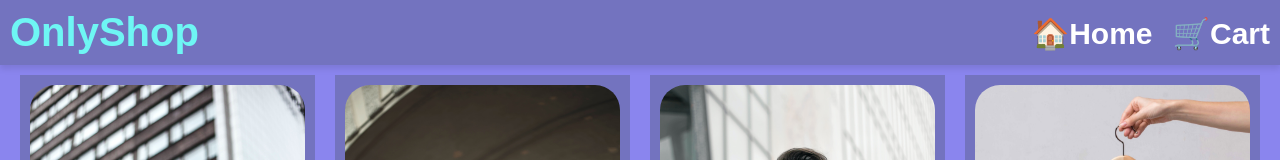
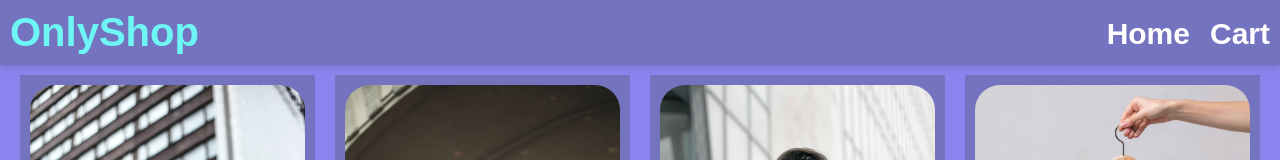
Before and after one commit to Sudhanshu10Sathawane/onlyshop, a React (Create React App) app: page / in a window 1280 px wide. Shown: the top 160 px of the page. Built offline with nearby package versions, Linux system fonts and the light colour scheme; a web font is replaced by a local one.

Commit message:
Link added to cart

```diff
--- a/src/Components/Navbar/Navbar.js
+++ b/src/Components/Navbar/Navbar.js
@@ -1,11 +1,13 @@
 import './Navbar.css'
+import { Link } from 'react-router-dom';
+
 export default function Navbar(){
     return(
         <div id="nav">
         <a id="logo" href="#">OnlyShop</a>
         <ul id="menu">
-            <li><a href="#">🏠Home</a></li>
-            <li><a href="#">🛒Cart</a></li>
+            <li><Link to="/">Home</Link></li>
+            <li><Link to="/cart">Cart</Link></li>
         </ul>
     </div>
     );
```
